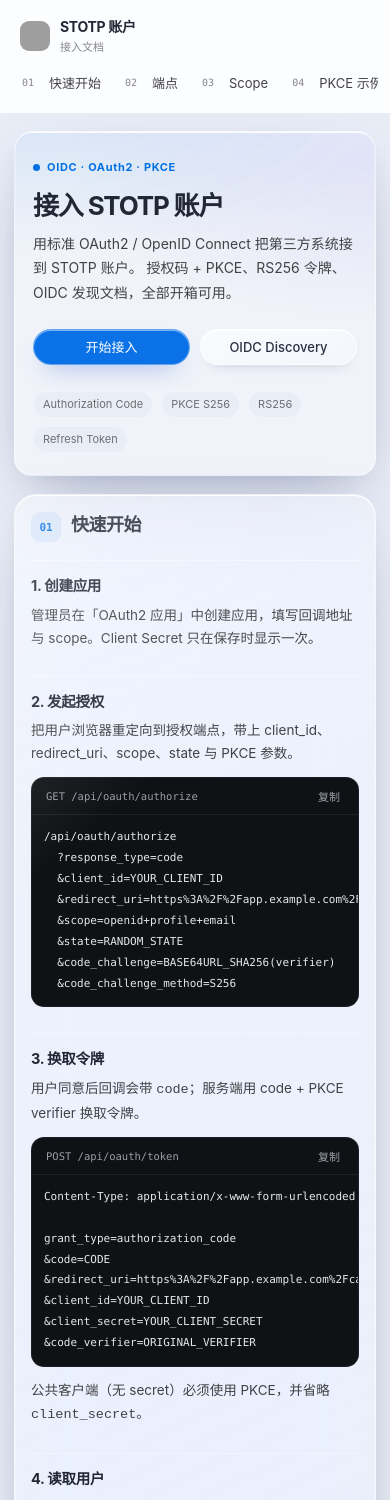
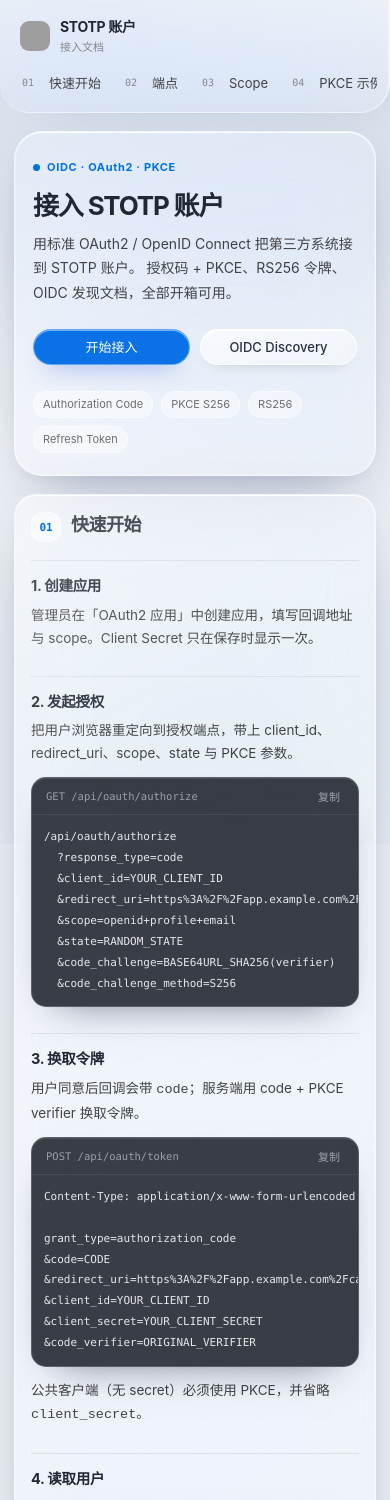
Before and after one commit to Ender-Drate/STOTP, a Next.js app: page /docs in a window 390 px wide. Shown: the top 1500 px of the page. Built offline with nearby package versions, Linux system fonts and the light colour scheme; no server answers; grey boxes are pictures that could not be loaded.

Commit message:
细化液态玻璃层次并压缩 CSP 编辑器

```diff
--- a/app/liquid-glass.css
+++ b/app/liquid-glass.css
@@ -382,3 +382,102 @@ select.input { background-color: rgba(255, 255, 255, 0.34); }
   .nav-item { transition: none; }
   .nav-item:hover { transform: none; }
 }
+
+/* ---------- Docs / secondary surfaces ---------- */
+
+.docs-shell {
+  background: transparent;
+}
+
+.docs-side {
+  background: linear-gradient(180deg, rgba(255, 255, 255, 0.48), rgba(255, 255, 255, 0.16));
+  border-right: 1px solid var(--lg-border);
+  border-radius: 0 var(--lg-radius-lg) var(--lg-radius-lg) 0;
+  box-shadow:
+    18px 0 45px -28px rgba(45, 55, 105, 0.32),
+    inset -1px 0 0 rgba(255, 255, 255, 0.4);
+  backdrop-filter: var(--lg-blur);
+  -webkit-backdrop-filter: var(--lg-blur);
+}
+
+.docs-nav a {
+  border-radius: 12px;
+}
+.docs-nav a:hover {
+  background: rgba(255, 255, 255, 0.42);
+}
+
+.docs-hero {
+  border: 1px solid var(--lg-border);
+  border-radius: var(--lg-radius-lg);
+  background: linear-gradient(155deg, var(--lg-tint-top), var(--lg-tint-bottom));
+  box-shadow: var(--lg-shadow);
+  backdrop-filter: var(--lg-blur);
+  -webkit-backdrop-filter: var(--lg-blur);
+}
+
+.docs-meta span,
+.docs-step {
+  border: 1px solid rgba(255, 255, 255, 0.48);
+  background: rgba(255, 255, 255, 0.3);
+  backdrop-filter: blur(8px);
+  -webkit-backdrop-filter: blur(8px);
+}
+
+.docs-step {
+  border-radius: 12px;
+  color: var(--accent);
+}
+
+.docs-step-block {
+  border-top-color: rgba(60, 70, 100, 0.1);
+}
+
+.code-block {
+  border: 1px solid rgba(255, 255, 255, 0.18);
+  border-radius: 17px;
+  background: rgba(16, 20, 30, 0.82);
+  box-shadow:
+    0 18px 40px -26px rgba(20, 28, 50, 0.7),
+    inset 0 1px 0 rgba(255, 255, 255, 0.1);
+  backdrop-filter: blur(18px) saturate(130%);
+  -webkit-backdrop-filter: blur(18px) saturate(130%);
+}
+
+.alert,
+.popover {
+  border: 1px solid rgba(255, 255, 255, 0.46);
+  border-radius: 16px;
+  background: rgba(255, 255, 255, 0.58);
+  box-shadow:
+    0 18px 42px -25px rgba(40, 50, 90, 0.4),
+    inset 0 1px 0 rgba(255, 255, 255, 0.7);
+  backdrop-filter: blur(16px) saturate(145%);
+  -webkit-backdrop-filter: blur(16px) saturate(145%);
+}
+
+.perm-group {
+  border-radius: 17px;
+  border-color: rgba(255, 255, 255, 0.44);
+  background: rgba(255, 255, 255, 0.22);
+}
+
+.totp-setup img {
+  border-radius: 18px;
+  border-color: rgba(255, 255, 255, 0.55);
+}
+
+.empty {
+  color: #687186;
+}
+
+@media (max-width: 900px) {
+  .docs-side {
+    border-radius: 0 0 var(--lg-radius) var(--lg-radius);
+  }
+}
+
+@media (max-width: 720px) {
+  .docs-hero { border-radius: 28px; }
+  .code-block { border-radius: 15px; }
+}
```
Also changed, not shown: app/components/CspEditor.tsx (+27 -30 lines).
